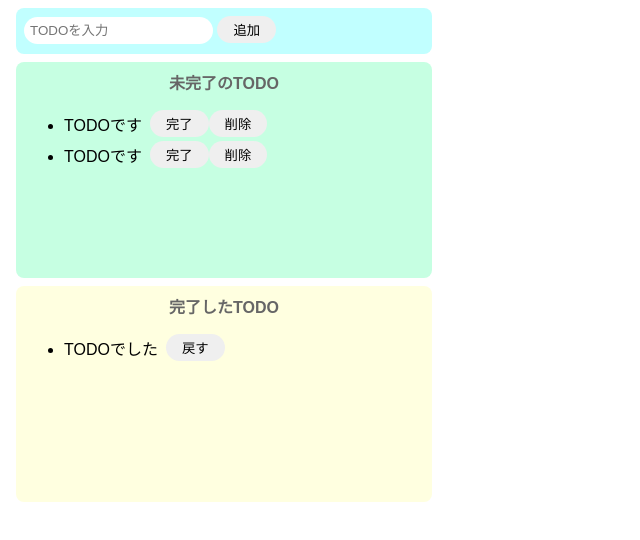
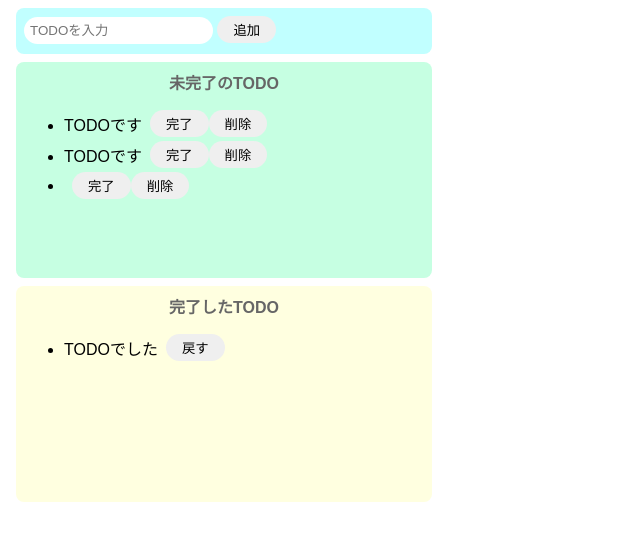
Before and after one commit to seiyakanaoka/codesandbox_react_start, a website built with Parcel: page index.html in a window 1280 px wide. Both pictures are taken after a click on the button "追加". Shown: the whole page, without its empty margins (0-640 px from the left). Built offline with nearby package versions, Linux system fonts and the light colour scheme.

Commit message:
TODOリスト作成（中間）

```diff
--- a/index.html
+++ b/index.html
@@ -7,12 +7,12 @@
 
   <body>
     <div class="input-area">
-      <input placeholder="TODOを入力" />
-      <button>追加</button>
+      <input id="add-text" placeholder="TODOを入力" />
+      <button id="add-button">追加</button>
     </div>
     <div class="imcomplete-area">
       <p class="title">未完了のTODO</p>
-      <ul>
+      <ul id="incomplete-list">
         <div class="list-row">
           <li>TODOです</li>
           <button>完了</button>
--- a/src/index.js
+++ b/src/index.js
@@ -1 +1,42 @@
 import "./styles.css";
+
+const onClickAdd = () => {
+  const inputText = document.getElementById("add-text").value;
+  document.getElementById("add-text").value = "";
+
+  // div生成
+  const div = document.createElement("div");
+  div.className = "list-row";
+
+  // liタグ生成
+  const li = document.createElement("li");
+  li.innerText = inputText;
+
+  // button(完了)タグ生成
+  const completeButton = document.createElement("button");
+  completeButton.innerText = "完了";
+  completeButton.addEventListener("click", () => {
+    alert("完了");
+  });
+
+  // button（削除）タグ生成
+  const deleteButton = document.createElement("button");
+  deleteButton.innerText = "削除";
+  deleteButton.addEventListener("click", () => {
+    // 押された削除ボタンの親タグ（div）を未完了リストから削除
+    const deleteTarget = deleteButton.parentNode;
+    document.getElementById("incomplete-list").removeChild(deleteTarget);
+  });
+
+  // divタグの子要素に各要素を設定
+  div.appendChild(li);
+  div.appendChild(completeButton);
+  div.appendChild(deleteButton);
+
+  // 未完了リストに追加
+  document.getElementById("incomplete-list").appendChild(div);
+};
+
+document
+  .getElementById("add-button")
+  .addEventListener("click", () => onClickAdd());
```
